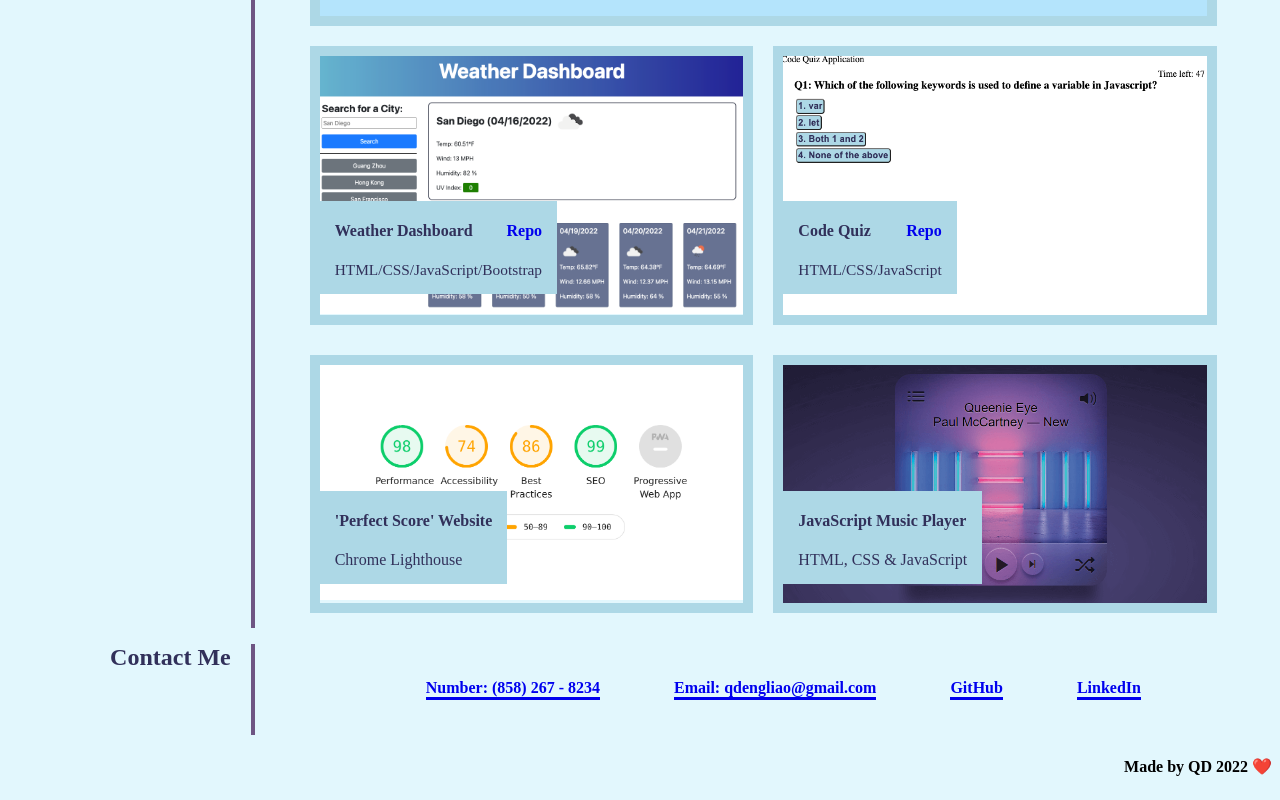
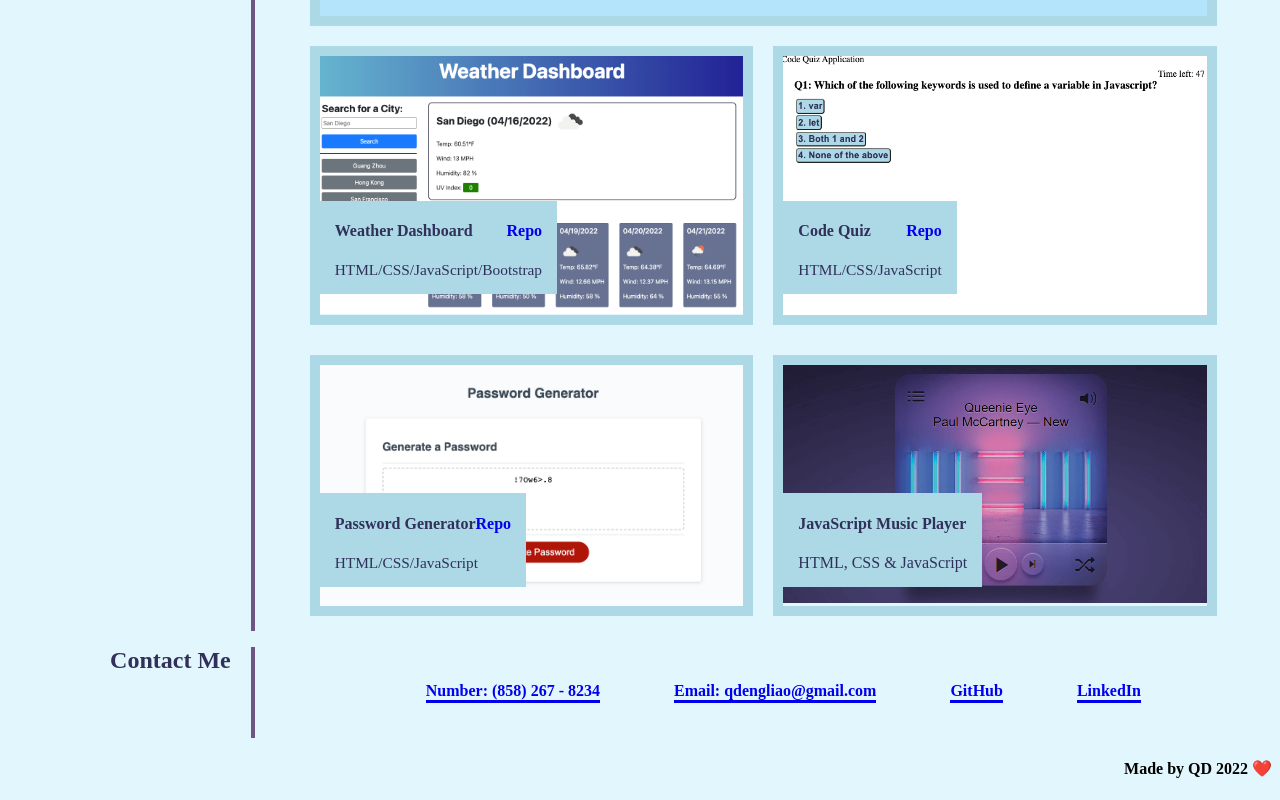
Before and after one commit to qd9069/my_updated_portfolio, a plain HTML site: page index.html in a window 1280 px wide. Shown: the part 1045-1845 px from the top of the page. Drawn offline with Linux system fonts and the light colour scheme.

Commit message:
Modified html for password generator project

```diff
--- a/index.html
+++ b/index.html
@@ -91,12 +91,12 @@
                     <div class="row">
                         <!--project 4-->
                         <article class="container4">
-                            <a href="#">
-                                <img src="./assets/images/perfect_score_website.png" alt="image to show the 'perfect score' website" style="width:100%" class="image-responsive">
+                            <a href="https://qd9069.github.io/password-generator-js-project/">
+                                <img src="./assets/images/password-generator.png" alt="image of the Password Generator" style="width:100%" class="image-responsive">
                             </a>
                             <div class="text-block4">
-                                <h4>'Perfect Score' Website</h4>
-                                <p>Chrome Lighthouse</p>
+                                <h4 class="repo">Password Generator<a href="https://github.com/qd9069/password-generator-js-project">Repo</a></h4>
+                                <p class="skills">HTML/CSS/JavaScript</p>
                             </div>
                         </article>
 
```
Also changed, not shown: assets/images/password-generator.png (added), assets/images/perfect_score_website.png (deleted).
